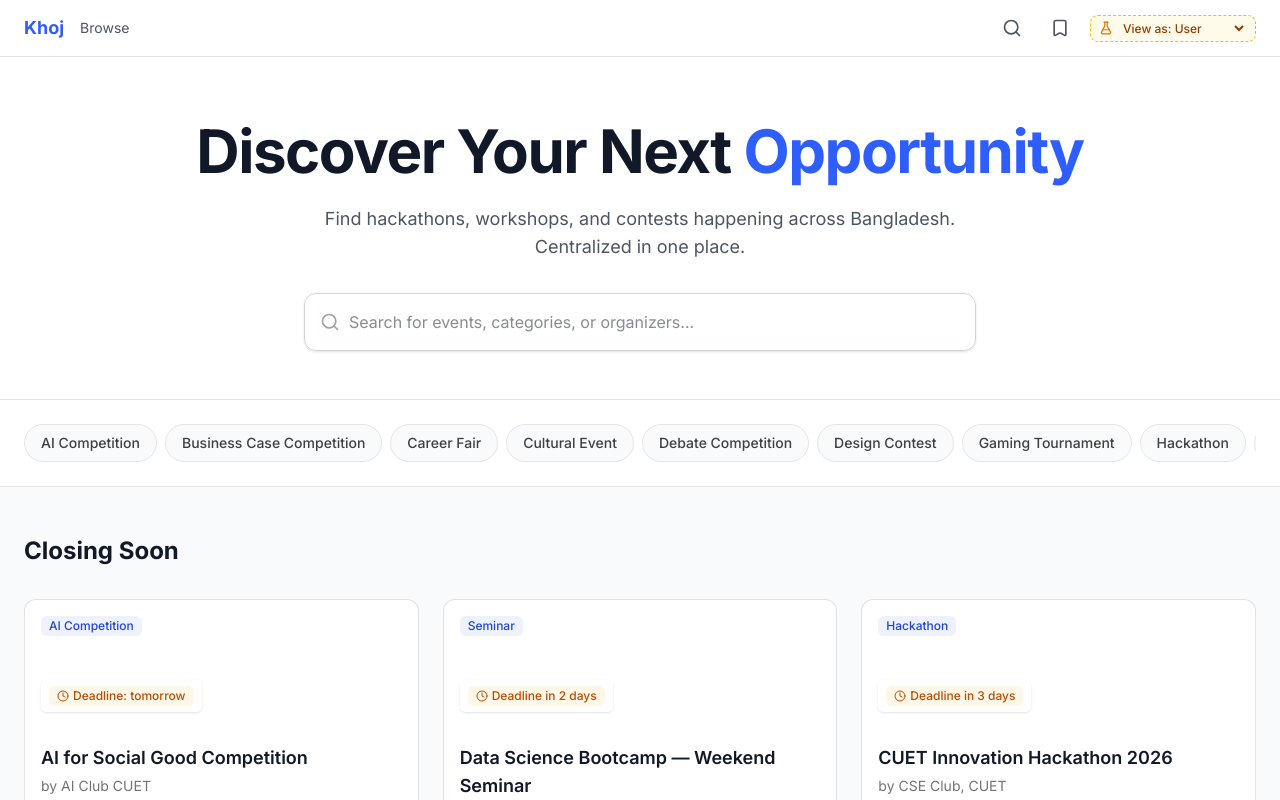
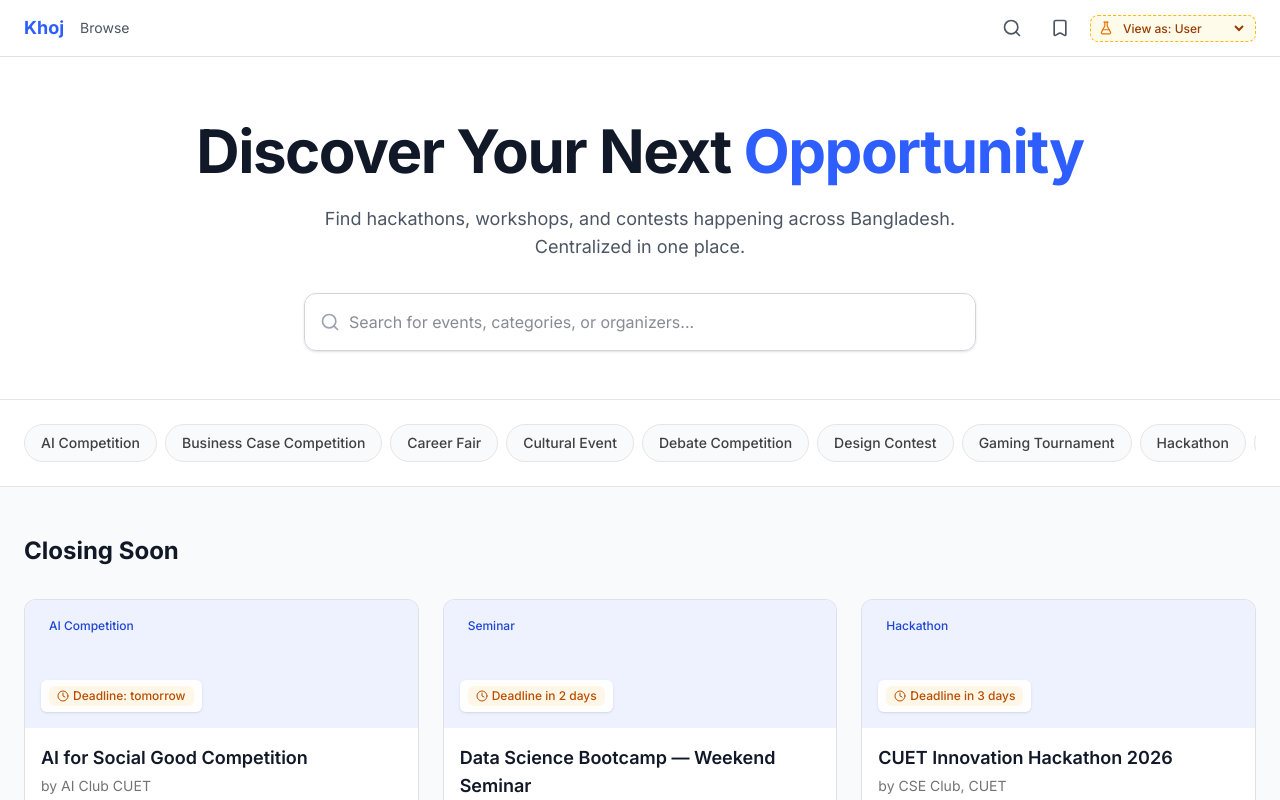
Before and after one commit to majhar-32/KHOJ, a Next.js app in the folder frontend/: page / in a window 1280 px wide. Shown: the top 800 px of the page. Built offline with nearby package versions, Linux system fonts and the light colour scheme.

Commit message:
fix: Phase F2 review fixes

```diff
--- a/frontend/app/globals.css
+++ b/frontend/app/globals.css
@@ -55,3 +55,12 @@ body {
     transition-duration: 0.01ms !important;
   }
 }
+
+/* Hide scrollbars for horizontal scrolling sections */
+.hide-scrollbar::-webkit-scrollbar {
+  display: none;
+}
+.hide-scrollbar {
+  -ms-overflow-style: none;
+  scrollbar-width: none;
+}
--- a/frontend/app/login/page.tsx
+++ b/frontend/app/login/page.tsx
@@ -29,7 +29,7 @@ export default function LoginPage() {
             Welcome back
           </h2>
           <p className="mt-2 text-sm text-neutral-600">
-            Don't have an account?{" "}
+            Don&apos;t have an account?{" "}
             <Link href="/signup" className="font-medium text-primary-600 hover:text-primary-500">
               Sign up
             </Link>
--- a/frontend/components/EventCard.tsx
+++ b/frontend/components/EventCard.tsx
@@ -1,8 +1,16 @@
 import { KhojEvent } from "@/lib/types";
 import { Card } from "@/components/ui/Card";
 import { CategoryTag, DeadlineBadge, StatusChip } from "@/components/ui/Badge";
-import { MapPin, Monitor, Building2, Ticket } from "lucide-react";
+import { MapPin, Monitor, Ticket } from "lucide-react";
 import Link from "next/link";
+
+const bannerToneClasses: Record<string, string> = {
+  primary: "bg-primary-50",
+  success: "bg-success-50",
+  warning: "bg-warning-50",
+  error: "bg-error-50",
+  default: "bg-neutral-100",
+};
 
 export function EventCard({ event, showStatus = false }: { event: KhojEvent; showStatus?: boolean }) {
   // Calculate days left
@@ -15,8 +23,7 @@ export function EventCard({ event, showStatus = false }: { event: KhojEvent; sho
       <Card padded={false} className="h-full flex flex-col overflow-hidden hover:shadow-md transition-shadow group">
         {/* Mock Banner */}
         <div
-          className="h-32 w-full shrink-0 relative p-4 flex flex-col justify-between"
-          style={{ backgroundColor: event.bannerColor }}
+          className={`h-32 w-full shrink-0 relative p-4 flex flex-col justify-between ${bannerToneClasses[event.bannerColor] || bannerToneClasses.default}`}
         >
           <div className="flex justify-between items-start gap-2">
             <CategoryTag label={event.category} />
```
Also changed, not shown: 1 other file (tests, documents, lock files or other folders).
